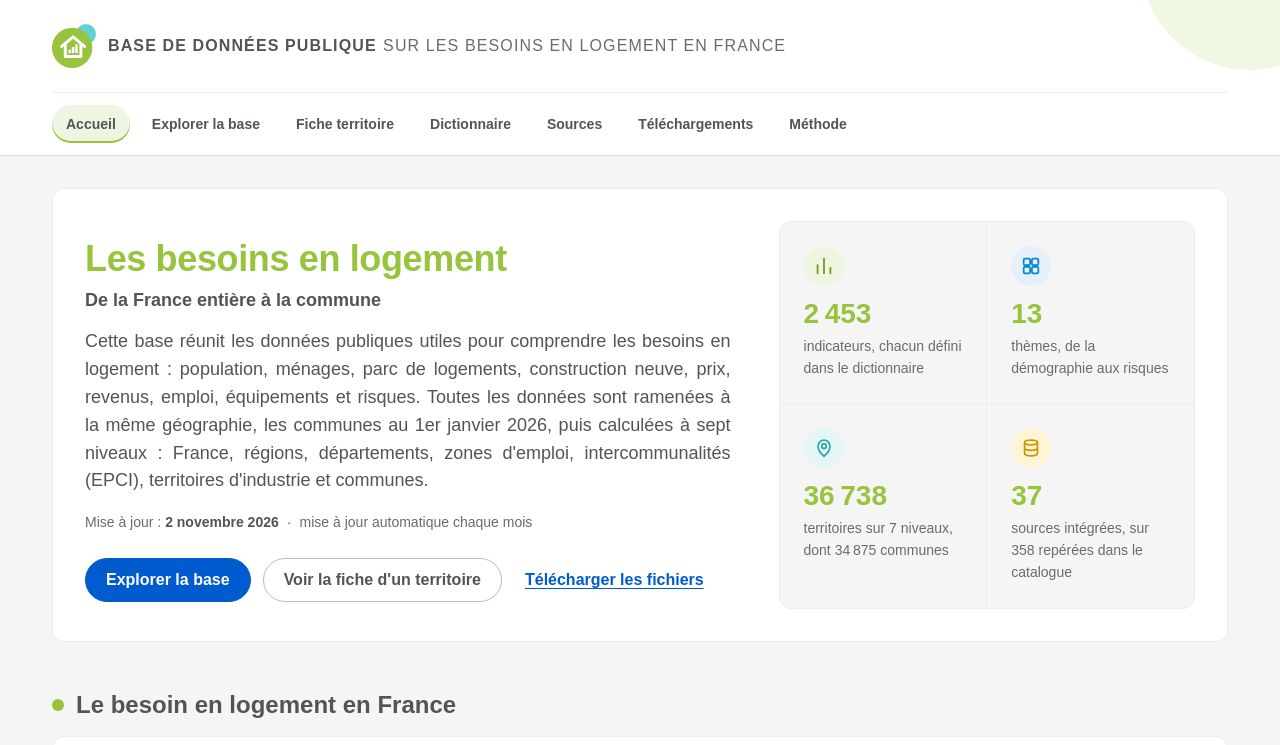
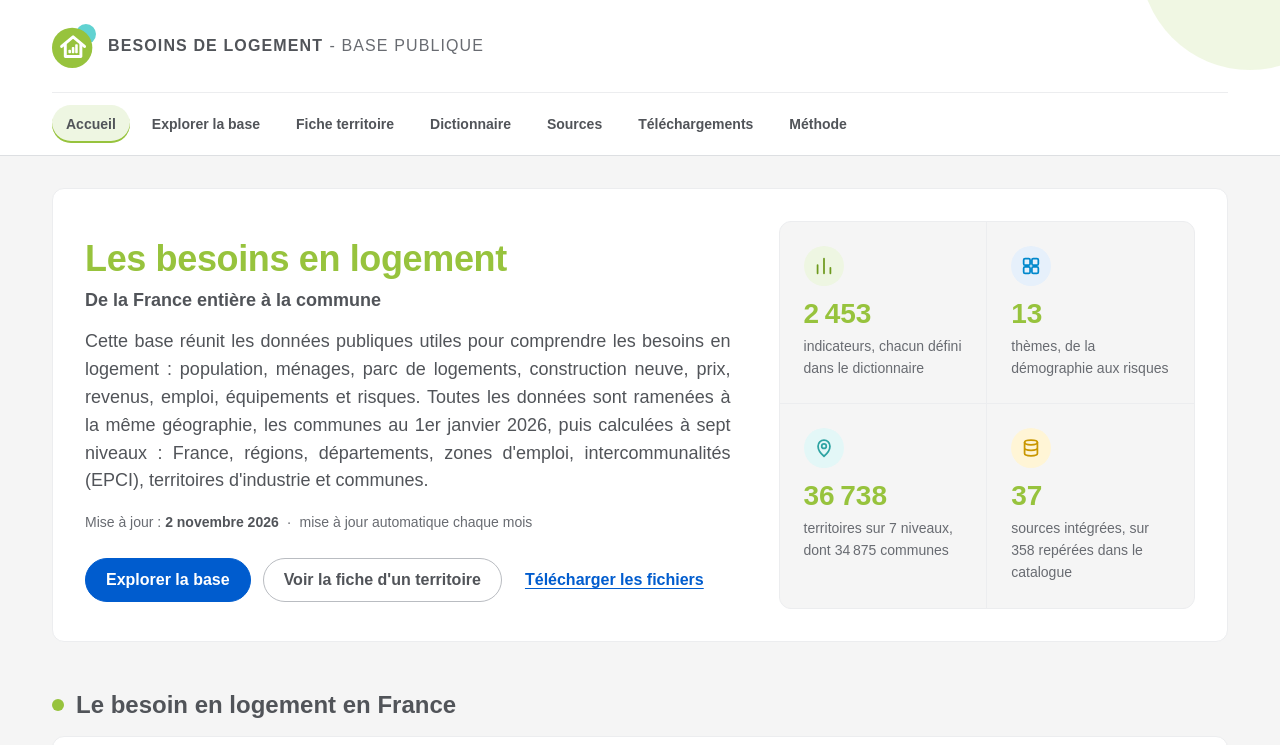
Before and after one commit to Besoins-logement/besoins-logement, a plain HTML site: page docs/index.html in a window 1280 px wide. Shown: the top 745 px of the page. Drawn offline with Linux system fonts and the light colour scheme.

Commit message:
Site : nom du site raccourci en « Besoins de logement - Base publique »
Co-Authored-By: Claude Opus 5.5 <noreply@anthropic.com>

```diff
--- a/docs/index.html
+++ b/docs/index.html
@@ -31,7 +31,7 @@
           <rect x="25.3" y="22" width="2.8" height="10" rx=".9"/>
         </g>
       </svg>
-      <span class="marque-texte"><span class="marque-titre">Base de données publique</span> <span class="marque-sous-titre">sur les besoins en logement en France</span></span>
+      <span class="marque-texte"><span class="marque-titre">Besoins de logement</span> <span class="marque-sous-titre"><span aria-hidden="true">- </span>Base publique</span></span>
     </a>
     <button type="button" class="menu-bouton" id="menu-bouton" aria-expanded="false" aria-controls="menu">Menu</button>
   </div>
```
